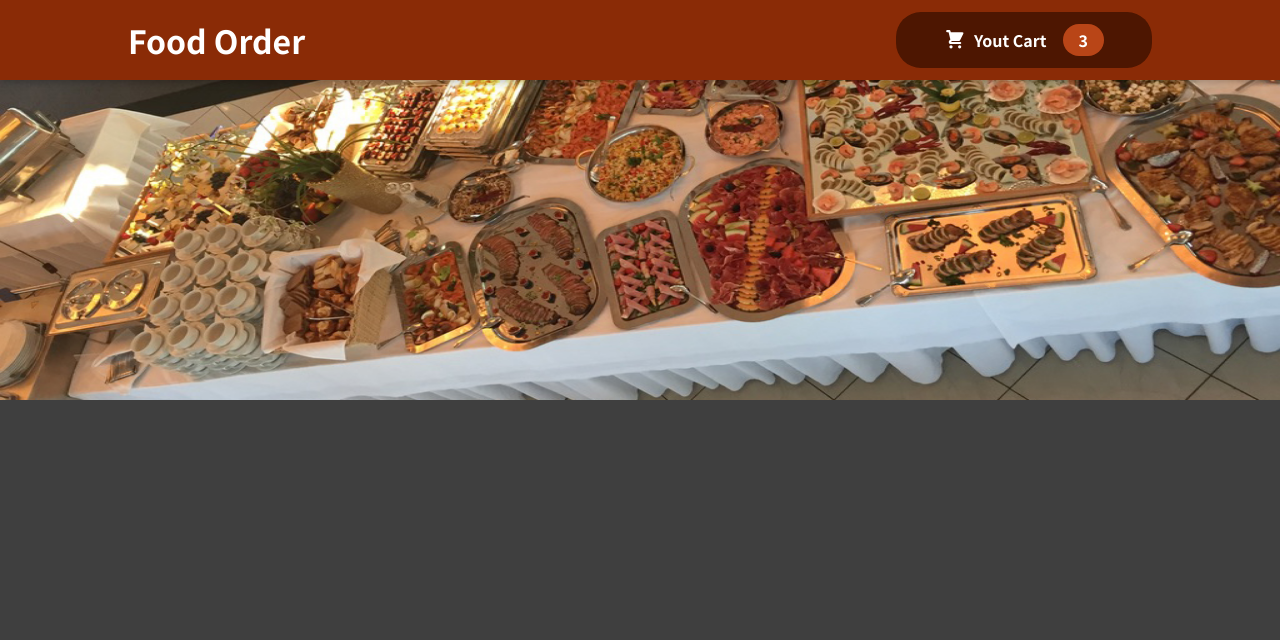
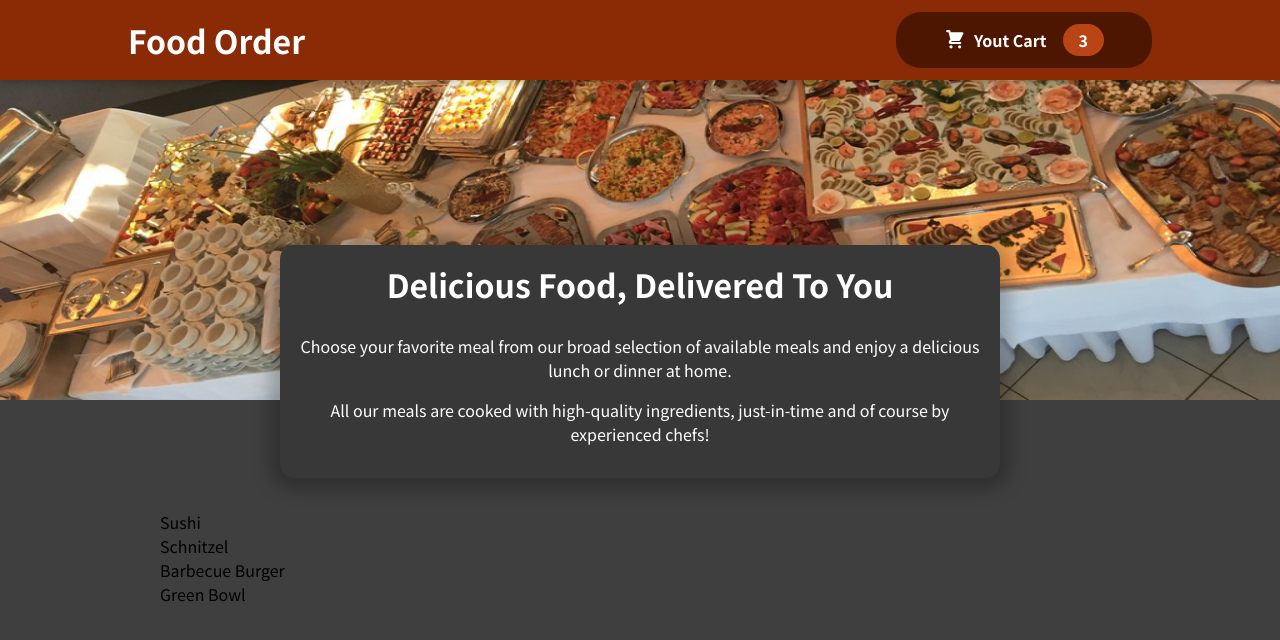
Before and after one commit to farrelahmady/academind_react_complete_guide, a React (Create React App) app: page / in a window 1280 px wide. Shown: the top 640 px of the page. Built offline with nearby package versions, Linux system fonts and the light colour scheme.

Commit message:
Meals Components

```diff
--- a/src/App.js
+++ b/src/App.js
@@ -2,11 +2,13 @@
 
 //* Components
 import Header from "./components/Layout/Header/Header";
+import Meals from "./components/Meals/Meals";
 
 function App() {
 	return (
 		<>
 			<Header />
+			<Meals />
 		</>
 	);
 }
--- /dev/null
+++ b/src/assets/data.js
@@ -0,0 +1,28 @@
+const DUMMY_MEALS = [
+	{
+		id: "m1",
+		name: "Sushi",
+		description: "Finest fish and veggies",
+		price: 22.99,
+	},
+	{
+		id: "m2",
+		name: "Schnitzel",
+		description: "A german specialty!",
+		price: 16.5,
+	},
+	{
+		id: "m3",
+		name: "Barbecue Burger",
+		description: "American, raw, meaty",
+		price: 12.99,
+	},
+	{
+		id: "m4",
+		name: "Green Bowl",
+		description: "Healthy...and green...",
+		price: 18.99,
+	},
+];
+
+export default DUMMY_MEALS;
--- /dev/null
+++ b/src/components/Meals/AvailableMeals.js
@@ -0,0 +1,18 @@
+import React from "react";
+
+//* Import Data
+import DUMMY_MEALS from "../../assets/data.js";
+
+//* Import CSS
+import style from "./AvailableMeals.module.css";
+
+function AvailableMeals() {
+	const mealsList = DUMMY_MEALS.map((meal) => <li>{meal.name}</li>);
+	return (
+		<section className={style.meals}>
+			<ul>{mealsList}</ul>
+		</section>
+	);
+}
+
+export default AvailableMeals;
--- /dev/null
+++ b/src/components/Meals/AvailableMeals.module.css
@@ -0,0 +1,24 @@
+.meals {
+	max-width: 60rem;
+	width: 90%;
+	margin: 2rem auto;
+	animation: meals-appear 1s ease-out forwards;
+}
+
+.meals ul {
+	list-style: none;
+	margin: 0;
+	padding: 0;
+}
+
+@keyframes meals-appear {
+	from {
+		opacity: 0;
+		transform: translateY(3rem);
+	}
+
+	to {
+		opacity: 1;
+		transform: translateY(0);
+	}
+}
--- /dev/null
+++ b/src/components/Meals/Meals.js
@@ -0,0 +1,16 @@
+import React from "react";
+
+//* Import Components
+import AvailableMeals from "./AvailableMeals";
+import Summary from "./Summary";
+
+function Meals() {
+	return (
+		<>
+			<Summary />
+			<AvailableMeals />
+		</>
+	);
+}
+
+export default Meals;
--- /dev/null
+++ b/src/components/Meals/Summary.js
@@ -0,0 +1,19 @@
+import classes from "./Summary.module.css";
+
+const Summary = () => {
+	return (
+		<section className={classes.summary}>
+			<h2>Delicious Food, Delivered To You</h2>
+			<p>
+				Choose your favorite meal from our broad selection of available meals
+				and enjoy a delicious lunch or dinner at home.
+			</p>
+			<p>
+				All our meals are cooked with high-quality ingredients, just-in-time and
+				of course by experienced chefs!
+			</p>
+		</section>
+	);
+};
+
+export default Summary;
--- /dev/null
+++ b/src/components/Meals/Summary.module.css
@@ -0,0 +1,18 @@
+.summary {
+	text-align: center;
+	max-width: 45rem;
+	width: 90%;
+	margin: auto;
+	margin-top: -10rem;
+	position: relative;
+	background-color: #383838;
+	color: white;
+	border-radius: 14px;
+	padding: 1rem;
+	box-shadow: 0 1px 18px 10px rgba(0, 0, 0, 0.25);
+}
+
+.summary h2 {
+	font-size: 2rem;
+	margin-top: 0;
+}
```
